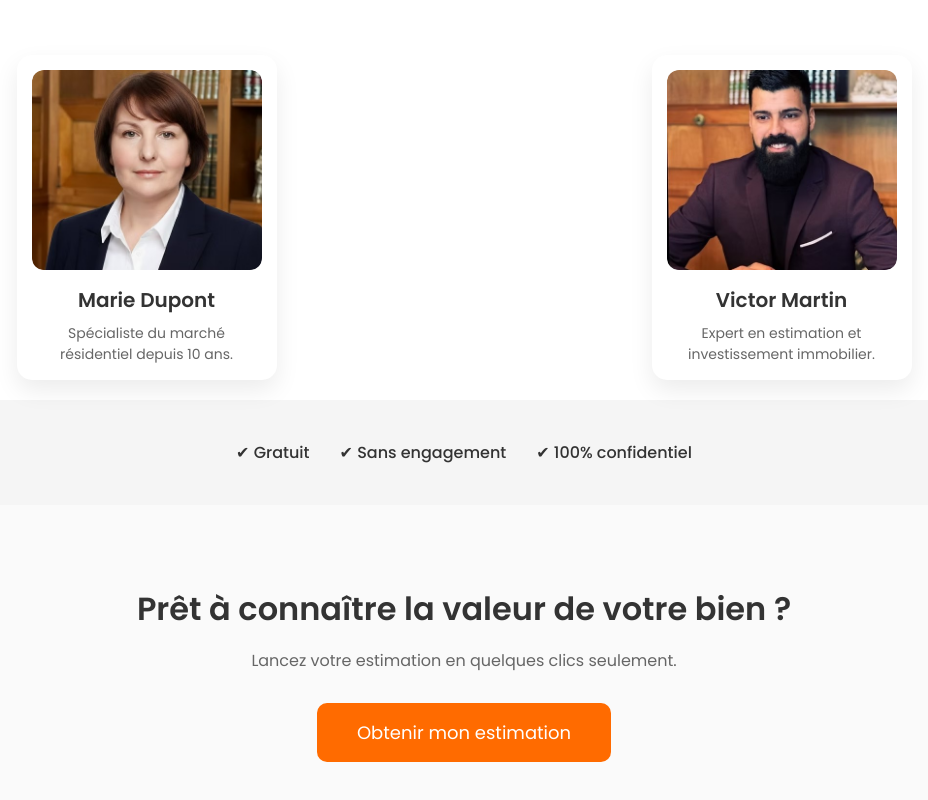
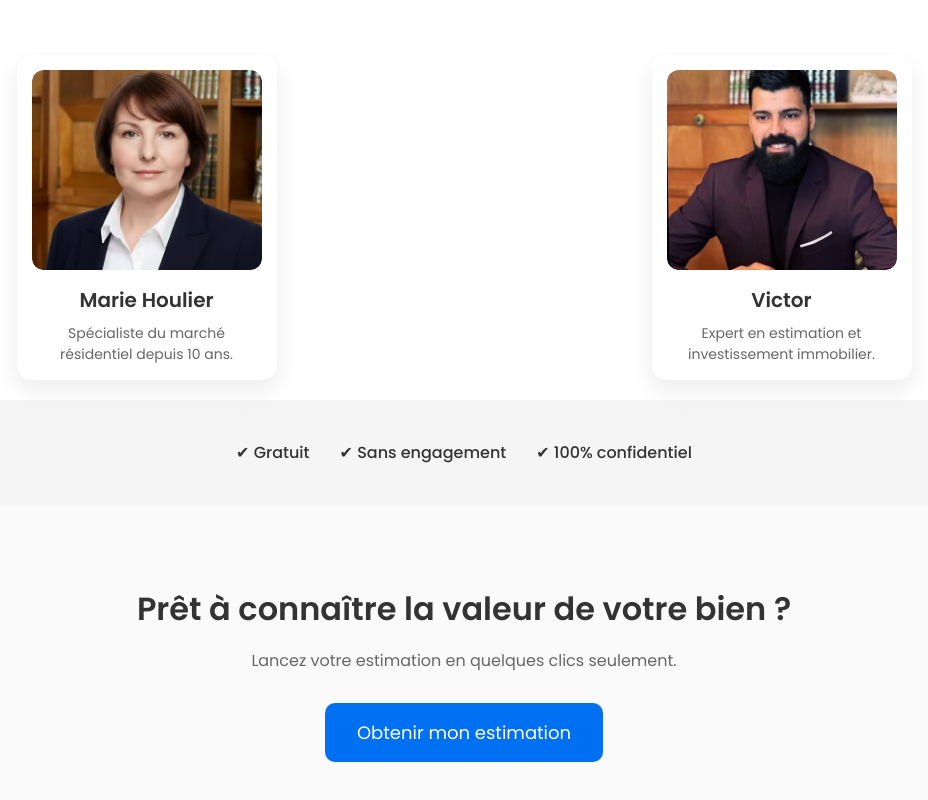
Before and after one commit to Juju-kpi/estimation_immo, a Next.js app: page / in a window 1280 px wide. Shown: the part 807-1607 px from the top of the page, without its empty margins (176-1104 px from the left). Built offline with nearby package versions, Linux system fonts and the light colour scheme.

Commit message:
Update HomeClient.js

```diff
--- a/app/HomeClient.js
+++ b/app/HomeClient.js
@@ -122,7 +122,7 @@ export default function HomeClient() {
           /*sizes="250px"*/
         />
       </div>
-      <h3>Marie Dupont</h3>
+      <h3>Marie Houlier</h3>
       <p>Spécialiste du marché résidentiel depuis 10 ans.</p>
     </div>
 
@@ -136,7 +136,7 @@ export default function HomeClient() {
           sizes="250px"
         />
       </div>
-      <h3>Victor Martin</h3>
+      <h3>Victor</h3>
       <p>Expert en estimation et investissement immobilier.</p>
     </div>
 
@@ -158,7 +158,7 @@ export default function HomeClient() {
         </p>
 
         <a href="/estimation">
-          <button className="cta-btn">
+          <button className="primary-btn">
             Obtenir mon estimation
           </button>
         </a>
```
